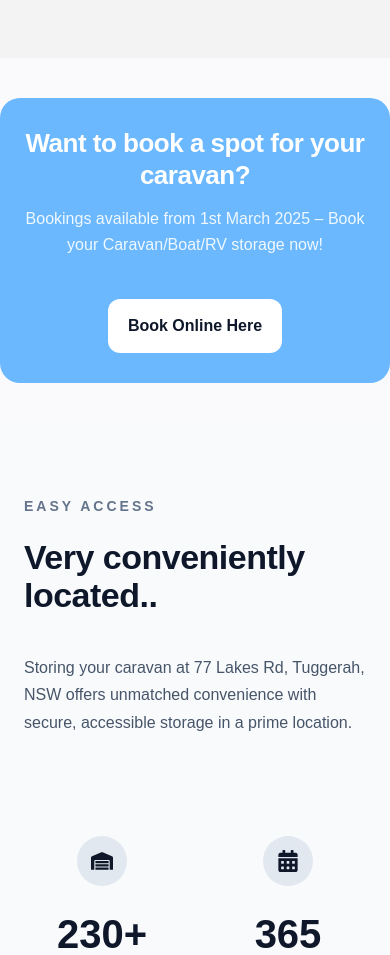
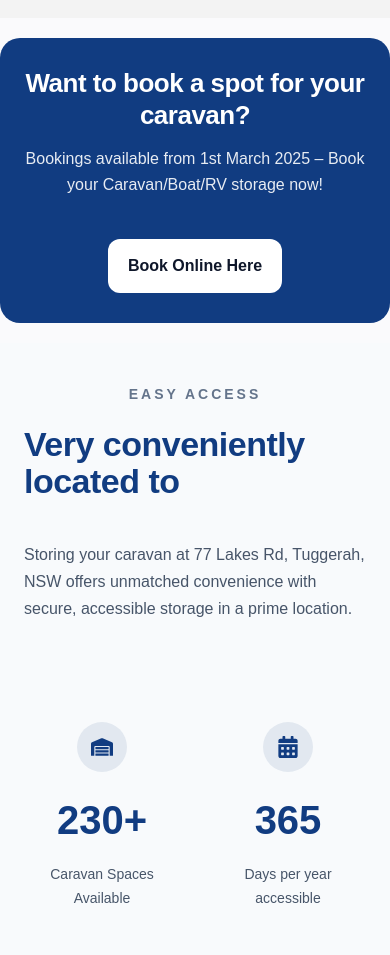
Before and after one commit to Aniketpundir/caravans, a React (Vite) app: page / in a window 390 px wide. Shown: the part 1935-2890 px from the top of the page. Built offline with nearby package versions, Linux system fonts and the light colour scheme.

Commit message:
Create some changes in stats components

```diff
--- a/src/Components/BannerCTA/BannerCTA.css
+++ b/src/Components/BannerCTA/BannerCTA.css
@@ -1,13 +1,9 @@
-/* ========================= */
-/* CTA SECTION */
-/* ========================= */
-
 .cta {
     padding: 60px 0;
 }
 
 .cta__inner {
-    background: #6bb8ff;
+    background: #113c81;
     /* teal color */
     border-radius: 28px;
     padding: 50px 60px;
@@ -76,7 +72,7 @@
 @media (max-width: 640px) {
 
     .cta {
-        padding: 40px 0;
+        padding: 20px 0;
     }
 
     .cta__inner {
--- a/src/Components/Features/Features.css
+++ b/src/Components/Features/Features.css
@@ -92,7 +92,7 @@
 @media (max-width: 768px) {
 
     .features {
-        padding: 60px 0;
+        padding: 40px 0;
     }
 
     .features__title {
--- a/src/Components/Stats/Stats.css
+++ b/src/Components/Stats/Stats.css
@@ -14,13 +14,16 @@
 .stats-top {
     display: grid;
     grid-template-columns: 1.2fr 1fr;
-    gap: 60px;
+    gap: 40px;
     align-items: center;
     margin-bottom: 80px;
 }
 
 /* Left Side */
 .stats-eyebrow {
+    display: flex;
+    justify-self: center;
+    align-items: center;
     font-size: 14px;
     letter-spacing: 3px;
     text-transform: uppercase;
@@ -33,7 +36,7 @@
     font-weight: 800;
     line-height: 1.1;
     margin-top: 20px;
-    color: #0f172a;
+    color: #113c81;
 }
 
 /* Right Side */
@@ -74,7 +77,7 @@
 .stat-item__value {
     font-size: 56px;
     font-weight: 800;
-    color: #0f172a;
+    color: #113c81;
     margin-bottom: 10px;
 }
 
@@ -92,7 +95,7 @@
     height: 50px;
     margin: 0 auto 15px;
     background: #e2e8f0;
-    color: #0f172a;
+    color: #113c81;
     display: flex;
     align-items: center;
     justify-content: center;
@@ -131,7 +134,7 @@
 @media (max-width: 640px) {
 
     .stats-section {
-        padding: 70px 0;
+        padding: 40px 0;
     }
 
     .stats-heading {
--- a/src/Components/Stats/Stats.jsx
+++ b/src/Components/Stats/Stats.jsx
@@ -13,7 +13,7 @@ const stats = [
 export default function Stats() {
 
     const { ref, inView } = useInView({
-        triggerOnce: true,
+        triggerOnce: false,
         threshold: 0.3,
     });
 
@@ -24,7 +24,7 @@ export default function Stats() {
                 <div className="stats-top__left">
                     <span className="stats-eyebrow">EASY ACCESS</span>
                     <h2 className="stats-heading">
-                        Very conveniently <br /> located..
+                        Very conveniently <br /> located to
                     </h2>
                 </div>
 
```
